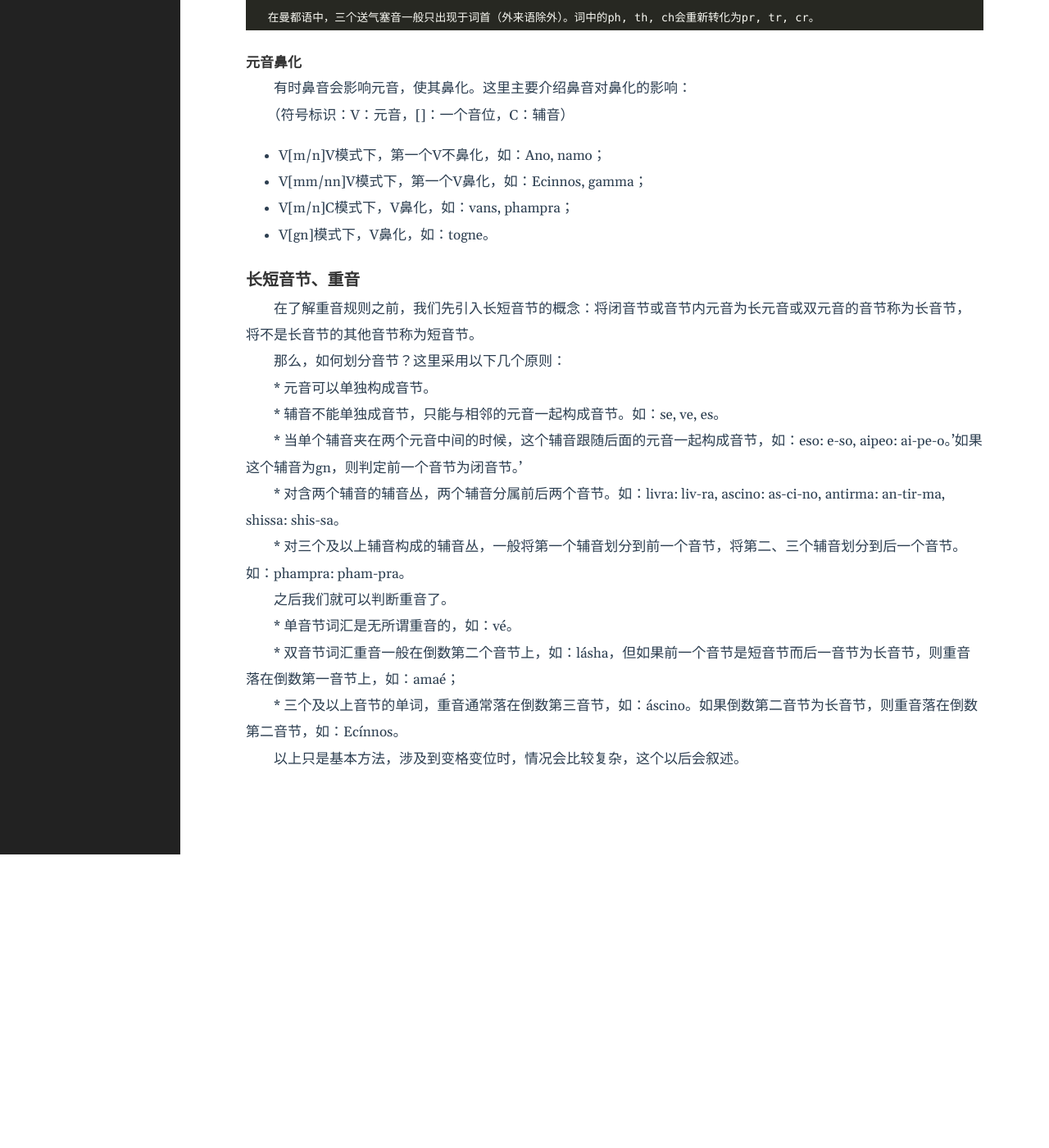
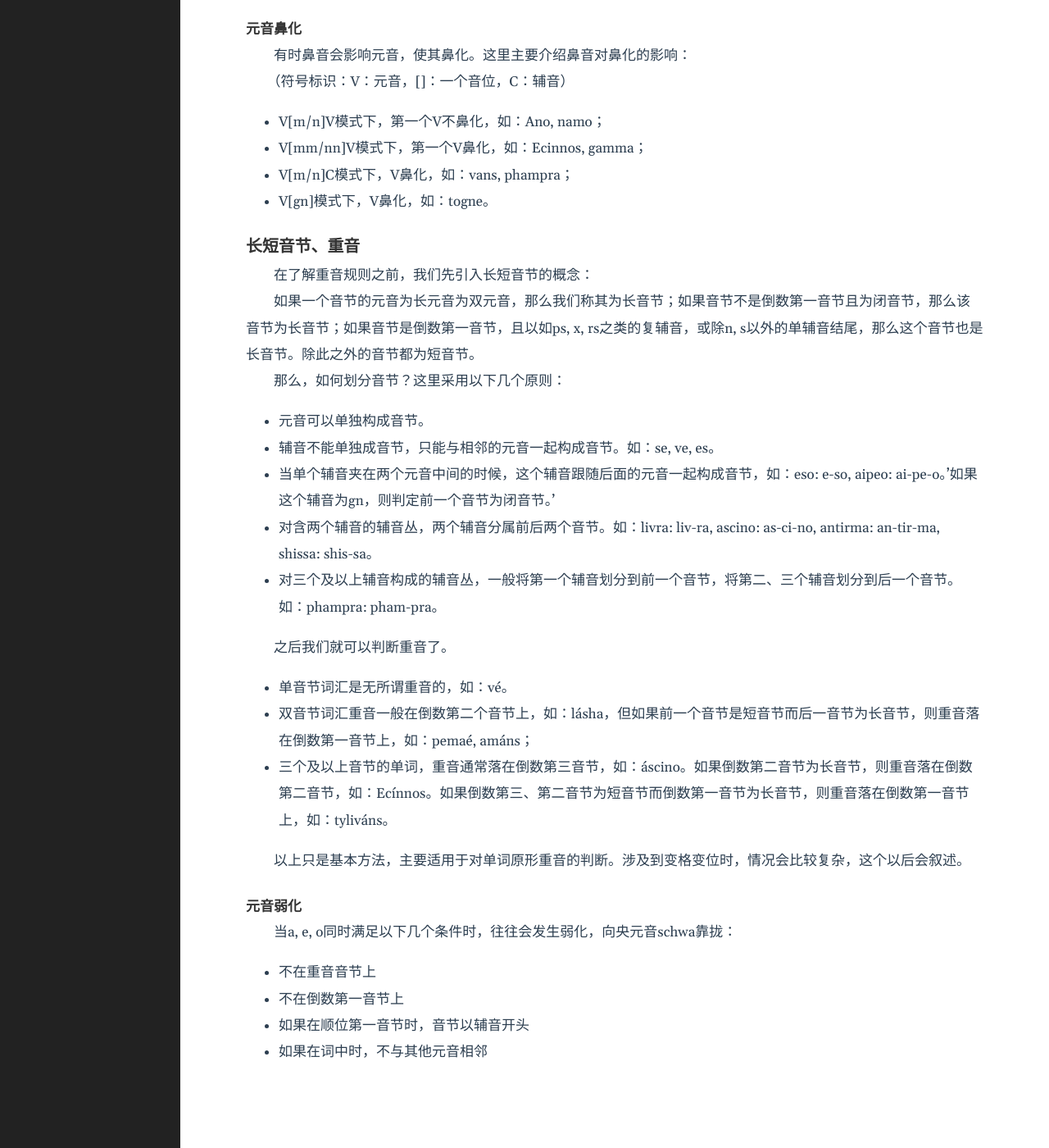
Before and after one commit to WenNianshuo/WenNianshuo.github.io, a Jekyll site: the page built from _posts/2021-12-31-发音.md, in a window 1280 px wide and 1400 px high, scrolled down 2310 px. Shown: the whole window at 82% size. Built offline with Jekyll 4.4.1, drawn with Linux system fonts in a browser that asks for light colours; before the commit the page ends 3352 px from its top, so only the background shows below that.

Commit message:
Update 2021-12-31-发音.md

````diff
--- a/_posts/2021-12-31-发音.md
+++ b/_posts/2021-12-31-发音.md
@@ -204,13 +204,11 @@ tags:
 
 ```
 关于ph, th, ch
-
 　　ph, th, ch一般认为是来源于早期曼都语中的部分pr, tr, cr复辅音丛，
 
    因为颤音在部分情况下较难发出，往往需要带有较强的气流，从而使得塞音带有送气特征。
 
    后期r从中脱落，就形成了三个独立的送气音位。即使在现代口语中，单词中的pr, tr, cr也时常发音为phr, thr, chr。
-
 　 在曼都语中，三个送气塞音一般只出现于词首（外来语除外）。词中的ph, th, ch会重新转化为pr, tr, cr。
 ```
 
@@ -230,26 +228,40 @@ tags:
 
 ### 长短音节、重音
 
-　　在了解重音规则之前，我们先引入长短音节的概念：将闭音节或音节内元音为长元音或双元音的音节称为长音节，将不是长音节的其他音节称为短音节。
+　　在了解重音规则之前，我们先引入长短音节的概念：
+
+　　如果一个音节的元音为长元音为双元音，那么我们称其为长音节；如果音节不是倒数第一音节且为闭音节，那么该音节为长音节；如果音节是倒数第一音节，且以如ps, x, rs之类的复辅音，或除n, s以外的单辅音结尾，那么这个音节也是长音节。除此之外的音节都为短音节。
 
 　　那么，如何划分音节？这里采用以下几个原则：
 
-　　* 元音可以单独构成音节。
++ 元音可以单独构成音节。
 
-　　* 辅音不能单独成音节，只能与相邻的元音一起构成音节。如：se, ve, es。
++ 辅音不能单独成音节，只能与相邻的元音一起构成音节。如：se, ve, es。
 
-　　* 当单个辅音夹在两个元音中间的时候，这个辅音跟随后面的元音一起构成音节，如：eso: e-so, aipeo: ai-pe-o。'如果这个辅音为gn，则判定前一个音节为闭音节。'
++ 当单个辅音夹在两个元音中间的时候，这个辅音跟随后面的元音一起构成音节，如：eso: e-so, aipeo: ai-pe-o。'如果这个辅音为gn，则判定前一个音节为闭音节。'
 
-　　* 对含两个辅音的辅音丛，两个辅音分属前后两个音节。如：livra: liv-ra, ascino: as-ci-no, antirma: an-tir-ma, shissa: shis-sa。
++ 对含两个辅音的辅音丛，两个辅音分属前后两个音节。如：livra: liv-ra, ascino: as-ci-no, antirma: an-tir-ma, shissa: shis-sa。
 
-　　* 对三个及以上辅音构成的辅音丛，一般将第一个辅音划分到前一个音节，将第二、三个辅音划分到后一个音节。如：phampra: pham-pra。
++ 对三个及以上辅音构成的辅音丛，一般将第一个辅音划分到前一个音节，将第二、三个辅音划分到后一个音节。如：phampra: pham-pra。
 
 　　之后我们就可以判断重音了。
 
-　　* 单音节词汇是无所谓重音的，如：vé。
++ 单音节词汇是无所谓重音的，如：vé。
 
-　　* 双音节词汇重音一般在倒数第二个音节上，如：lásha，但如果前一个音节是短音节而后一音节为长音节，则重音落在倒数第一音节上，如：amaé；
++ 双音节词汇重音一般在倒数第二个音节上，如：lásha，但如果前一个音节是短音节而后一音节为长音节，则重音落在倒数第一音节上，如：pemaé, amáns；
 
-　　* 三个及以上音节的单词，重音通常落在倒数第三音节，如：áscino。如果倒数第二音节为长音节，则重音落在倒数第二音节，如：Ecínnos。
++ 三个及以上音节的单词，重音通常落在倒数第三音节，如：áscino。如果倒数第二音节为长音节，则重音落在倒数第二音节，如：Ecínnos。如果倒数第三、第二音节为短音节而倒数第一音节为长音节，则重音落在倒数第一音节上，如：tyliváns。
 
-　　以上只是基本方法，涉及到变格变位时，情况会比较复杂，这个以后会叙述。
+　　以上只是基本方法，主要适用于对单词原形重音的判断。涉及到变格变位时，情况会比较复杂，这个以后会叙述。
+
+#### 元音弱化
+
+　　当a, e, o同时满足以下几个条件时，往往会发生弱化，向央元音schwa靠拢：
+
++ 不在重音音节上
+
++ 不在倒数第一音节上
+
++ 如果在顺位第一音节时，音节以辅音开头
+
++ 如果在词中时，不与其他元音相邻
````
